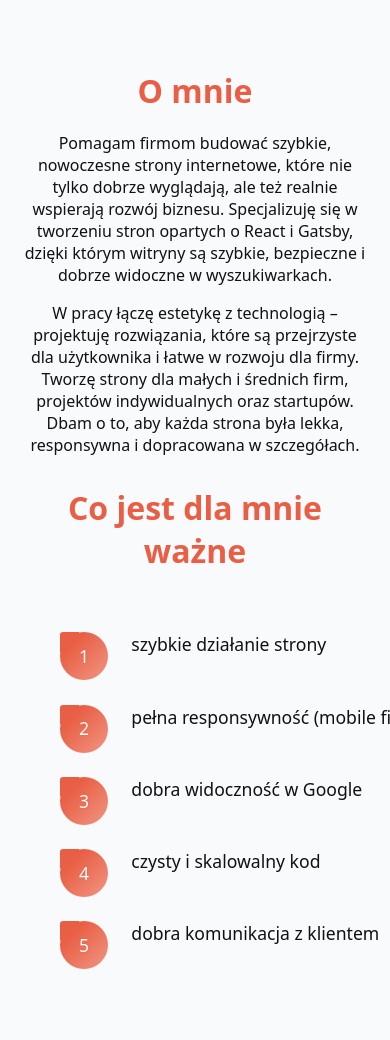
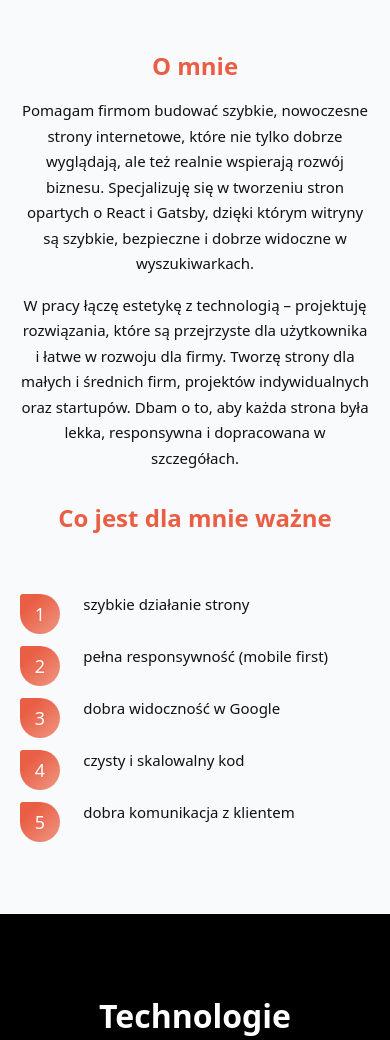
Before and after one commit to Radzio1976/my-portfolio, a Gatsby site: page / in a window 390 px wide. Shown: the part 780-1820 px from the top of the page. Built offline with nearby package versions, Linux system fonts and the light colour scheme; Gatsby itself is replaced by a stand-in of ours.

Commit message:
Finished responsiveness for About section

```diff
--- a/src/components/About/About.js
+++ b/src/components/About/About.js
@@ -1,38 +1,73 @@
-import React from "react";
+import React, { useEffect, useRef, useState } from "react";
 import * as styles from "./About.module.css";
 
 const About = () => {
+  const ref = useRef();
+  const [visible, setVisible] = useState(false);
+
+  useEffect(() => {
+    const observer = new IntersectionObserver(
+      ([entry]) => {
+        if (entry.isIntersecting) {
+          setVisible(true);
+        } else {
+          setVisible(false); // 👈 RESET
+        }
+      },
+      { threshold: 0.1 },
+    );
+
+    observer.observe(ref.current);
+
+    return () => observer.disconnect();
+  }, []);
+
   return (
-    <section id="about" className={styles.about}>
-      <h2 className={styles.aboutTitle}>O mnie</h2>
+    <section id="about" ref={ref} className={styles.about}>
+      <h2
+        className={`${styles.aboutTitle} ${styles.reveal} ${visible ? styles.revealActive : ""}`}
+      >
+        O mnie
+      </h2>
 
-      <p>
+      <p className={`${styles.reveal} ${visible ? styles.revealActive : ""}`}>
         Pomagam firmom budować szybkie, nowoczesne strony internetowe, które nie
         tylko dobrze wyglądają, ale też realnie wspierają rozwój biznesu.
         Specjalizuję się w tworzeniu stron opartych o React i Gatsby, dzięki
         którym witryny są szybkie, bezpieczne i dobrze widoczne w
         wyszukiwarkach.
       </p>
-      <p>
+
+      <p className={`${styles.reveal} ${visible ? styles.revealActive : ""}`}>
         W pracy łączę estetykę z technologią – projektuję rozwiązania, które są
         przejrzyste dla użytkownika i łatwe w rozwoju dla firmy. Tworzę strony
         dla małych i średnich firm, projektów indywidualnych oraz startupów.
         Dbam o to, aby każda strona była lekka, responsywna i dopracowana w
         szczegółach.
       </p>
-      <h2 className={styles.aboutmportantForMe}>Co jest dla mnie ważne</h2>
+
+      <h2
+        className={`${styles.aboutImportantForMe} ${styles.reveal} ${visible ? styles.revealActive : ""}`}
+      >
+        Co jest dla mnie ważne
+      </h2>
+
       <ol className={styles.list}>
-        <li className={styles.item}>szybkie działanie strony</li>
-        <li className={styles.item}>pełna responsywność (mobile first)</li>
-        <li className={styles.item}>dobra widoczność w Google</li>
-        <li className={styles.item}>czysty i skalowalny kod</li>
-        <li className={styles.item}>dobra komunikacja z klientem</li>
+        {[
+          "szybkie działanie strony",
+          "pełna responsywność (mobile first)",
+          "dobra widoczność w Google",
+          "czysty i skalowalny kod",
+          "dobra komunikacja z klientem",
+        ].map((text, i) => (
+          <li
+            key={i}
+            className={`${styles.item} ${styles.reveal} ${visible ? styles.revealActive : ""}`}
+          >
+            {text}
+          </li>
+        ))}
       </ol>
-      {/* <p>⚡ szybkie działanie strony</p>
-      <p>📱 pełna responsywność (mobile first)</p>
-      <p>🔍 dobra widoczność w Google</p>
-      <p>🧩 czysty i skalowalny kod</p>
-      <p>🤝 dobra komunikacja z klientem</p> */}
     </section>
   );
 };
--- a/src/components/About/About.module.css
+++ b/src/components/About/About.module.css
@@ -1,28 +1,99 @@
 .about {
   margin-top: 30px;
-  padding: 80px 20px;
+  /* padding: 80px 20px; */
+  padding: clamp(60px, 8vw, 100px) 20px;
   max-width: 1200px;
   margin: auto;
   text-align: center;
   border-radius: var(--border-radius);
+  overflow: hidden;
+}
+
+.reveal {
+  opacity: 0;
+  transform: translateY(40px);
+}
+
+@keyframes fadeUp {
+  from {
+    opacity: 0;
+    transform: translateY(40px);
+  }
+  to {
+    opacity: 1;
+    transform: translateY(0);
+  }
+}
+
+.revealActive {
+  animation: fadeUp 0.8s cubic-bezier(0.22, 1, 0.36, 1) forwards;
 }
 
 .aboutTitle {
-  margin-bottom: 20px;
+  margin-bottom: clamp(16px, 2vw, 24px);
   color: #e95e44;
+  animation-delay: 0.1s;
+}
+
+.aboutImportantForMe {
+  margin: clamp(30px, 4vw, 50px) 0 clamp(30px, 5vw, 60px);
+}
+
+.aboutTitle,
+.aboutImportantForMe {
+  font-size: clamp(24px, 3vw, 32px);
+}
+
+.about p {
+  font-size: clamp(15px, 1.4vw, 18px);
+  line-height: 1.7;
+  max-width: 800px;
+  margin: 0 auto clamp(16px, 2vw, 24px);
+}
+
+.about p:nth-of-type(1) {
+  animation-delay: 0.2s;
+}
+
+.about p:nth-of-type(2) {
+  animation-delay: 0.3s;
 }
 
 .aboutmportantForMe {
+  animation-delay: 0.4s;
+}
+
+.item:nth-child(1) {
+  animation-delay: 0.5s;
+}
+.item:nth-child(2) {
+  animation-delay: 0.6s;
+}
+.item:nth-child(3) {
+  animation-delay: 0.7s;
+}
+.item:nth-child(4) {
+  animation-delay: 0.8s;
+}
+.item:nth-child(5) {
+  animation-delay: 0.9s;
+}
+
+.aboutImportantForMe {
   margin: 30px 0 60px 0;
   color: #e95e44;
 }
 
 /* LISTA */
 .list {
-  list-style: none;
+  /* list-style: none;
   width: 400px;
-  /* max-width: 90%; */
+  margin: auto; */
+
+  width: 100%;
+  max-width: 400px;
   margin: auto;
+  padding: 0;
 }
 
 .item {
@@ -30,8 +101,8 @@
   text-align: left;
   clear: both;
   counter-increment: list;
-  padding-bottom: 3rem;
-  font-size: 1.1rem;
+  font-size: clamp(15px, 1.4vw, 18px);
+  padding-bottom: clamp(24px, 3vw, 48px);
   line-height: 1.375;
   position: relative;
 }
@@ -39,8 +110,10 @@
 .item:before {
   font: bold 2.25rem/1;
   content: counter(list);
-  width: 3rem;
-  height: 3rem;
+  width: clamp(40px, 5vw, 48px);
+  height: clamp(40px, 5vw, 48px);
+  font-size: clamp(18px, 2vw, 28px);
+  margin-right: clamp(12px, 2vw, 20px);
   float: left;
   margin: 0 1.5rem 0.75rem 0;
   color: #fff;
@@ -65,9 +138,3 @@
   z-index: -1;
   border-top-left-radius: 3px;
 }
-
-/* .headline {
-  padding: 0rem 0 0 0;
-  margin: 0 0 1rem 0;
-  font: normal 2rem;
-} */
--- a/src/components/Header/Header.js
+++ b/src/components/Header/Header.js
@@ -1,4 +1,5 @@
 import React, { useState } from "react";
+import { Link } from "gatsby-plugin-react-i18next";
 import * as styles from "./Header.module.css";
 
 const Header = () => {
@@ -11,8 +12,9 @@ const Header = () => {
   return (
     <header className={styles.header}>
       <div className={styles.container}>
-        <div className={styles.logo}>RT Dev</div>
-
+        <Link to="/">
+          <div className={styles.logo}>RT Dev</div>
+        </Link>
         <button className={styles.hamburger} onClick={toggleMenu}>
           ☰
         </button>
@@ -25,7 +27,7 @@ const Header = () => {
             O mnie
           </a>
           <a href="#skills" onClick={() => setMenuOpen(false)}>
-            Teechnologie
+            Technologie
           </a>
           <a href="#projects" onClick={() => setMenuOpen(false)}>
             Portfolio
--- a/src/components/Header/Header.module.css
+++ b/src/components/Header/Header.module.css
@@ -26,6 +26,8 @@
 .logo {
   font-weight: bold;
   font-size: 18px;
+  text-decoration: none;
+  color: #fff;
 }
 
 /* NAV */
```
